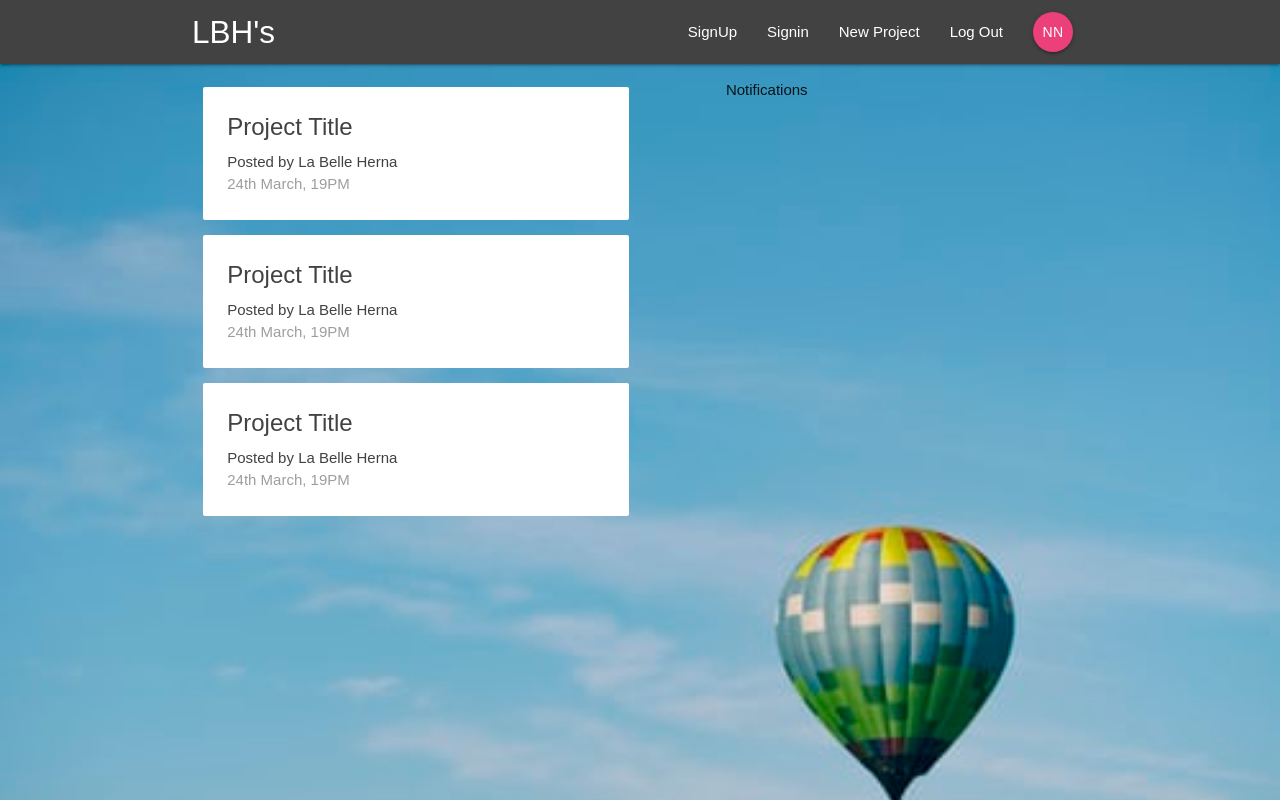
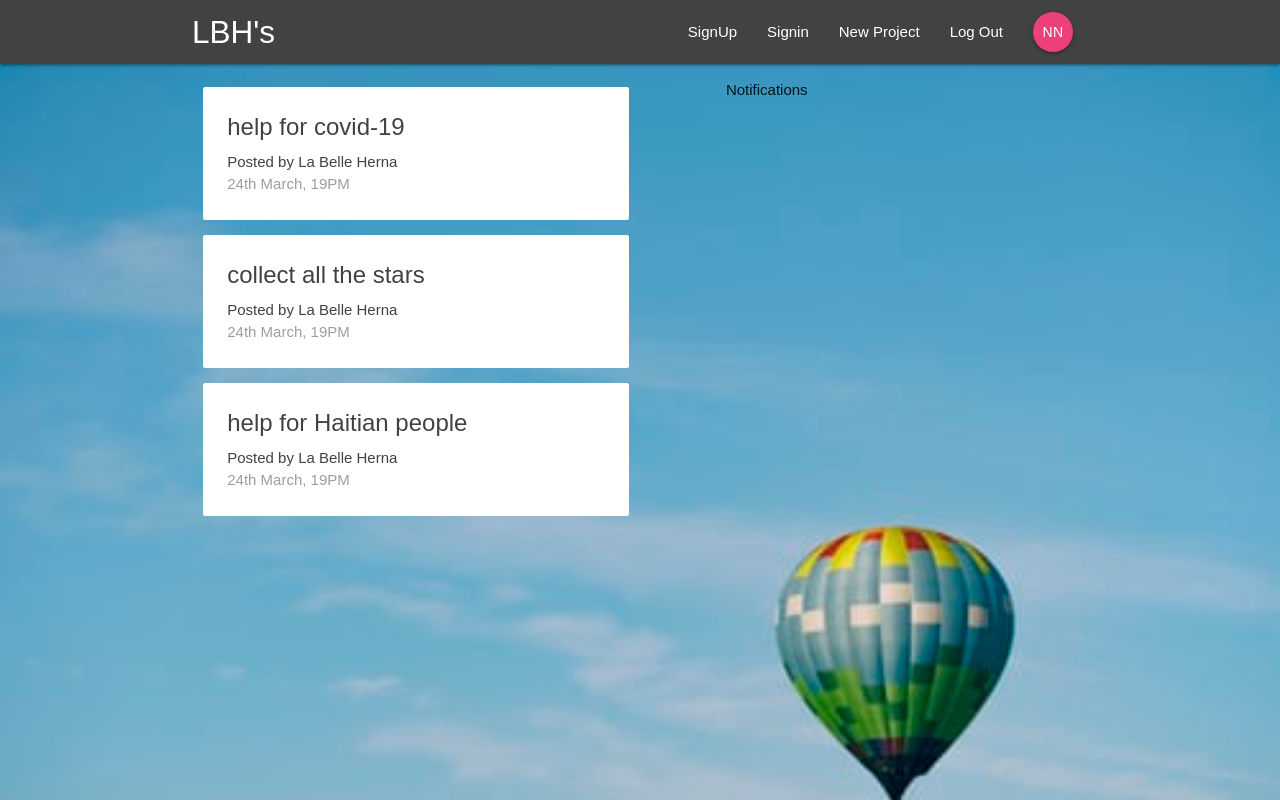
Before and after one commit to Herna4/newproject, a React (Create React App) app: page / in a window 1280 px wide. Built offline with nearby package versions, Linux system fonts and the light colour scheme.

Commit message:
added data

```diff
--- a/public/index.html
+++ b/public/index.html
@@ -11,7 +11,7 @@
     />
 
 
-    <link rel="manifest" href="%PUBLIC_URL%/manifest.json" />
+    <!-- <link rel="manifest" href="%PUBLIC_URL%/manifest.json" /> -->
     <link rel="stylesheet" href="https://cdnjs.cloudflare.com/ajax/libs/materialize/1.0.0/css/materialize.min.css">
 
 
--- a/src/components/dashboard/Dashboard.js
+++ b/src/components/dashboard/Dashboard.js
@@ -1,14 +1,18 @@
 import React, { Component } from 'react'
 import Notifications from './Notifications'
 import ProjectList from '../projects/ProjectList'
+import { connect } from 'react-redux'
 
-export default class Dashboard extends Component {
+class Dashboard extends Component {
     render() {
+        // console.log(this.props)
+        const {projects } = this.props
+
         return (
             <div className="dashboard container">
                 <div className="row">
                     <div className="col s12 m6" >
-                       <ProjectList />
+                       <ProjectList projects={projects}/>
                     </div>
                     <div className="col s12 m5 offset-m1" >
                        <Notifications />
@@ -18,3 +22,11 @@
         )
     }
 }
+
+const mapStateToProps = (state) => {
+    return{
+        projects: state.project.projects
+    }
+}
+
+export default connect(mapStateToProps)(Dashboard)
--- a/src/components/projects/ProjectList.js
+++ b/src/components/projects/ProjectList.js
@@ -1,12 +1,14 @@
 import React from 'react'
 import ProjectSummary from './ProjectSummary'
 
-const ProjectList = () => {
+const ProjectList = ({projects}) => {
     return (
       <div className="project-list section">
-         <ProjectSummary />
-         <ProjectSummary />
-         <ProjectSummary />
+        {projects && projects.map(project => {
+          return (
+            <ProjectSummary project={project} key={project.id} />
+          )
+        })}
       </div>
 
 
--- a/src/components/projects/ProjectSummary.js
+++ b/src/components/projects/ProjectSummary.js
@@ -1,11 +1,11 @@
 import React from 'react'
 
-const ProjectSummary = () => {
+const ProjectSummary = ({project}) => {
     return (
         <div>
           <div className="card z-depth-0 project-summary">
              <div className="card-content grey-text text-darken-3">
-               <span className="card-title">Project Title</span>
+               <span className="card-title">{project.title}</span>
                <p>Posted by La Belle Herna</p>
                <p className="grey-text">24th March, 19PM</p>
             </div>
--- a/src/reducers/ProjectReducer.js
+++ b/src/reducers/ProjectReducer.js
@@ -1,7 +1,14 @@
-const initState = {}
+const initState = {
+    projects: [
+        {id: '1', title: 'help for covid-19', content: 'It is very contagious'},
+        {id: '2', title: 'collect all the stars', content: 'blah blah blah'},
+        {id: '3', title: 'help for Haitian people', content: 'blah blah blah'}
+    ]
+}
 
 const ProjectReducer = (state = initState, action) => {
     return state
+
 }
 
 export default ProjectReducer
```
Also changed, not shown: public/manifest.json (deleted), public/robots.txt (deleted), 1 other file (tests, documents, lock files or other folders).
